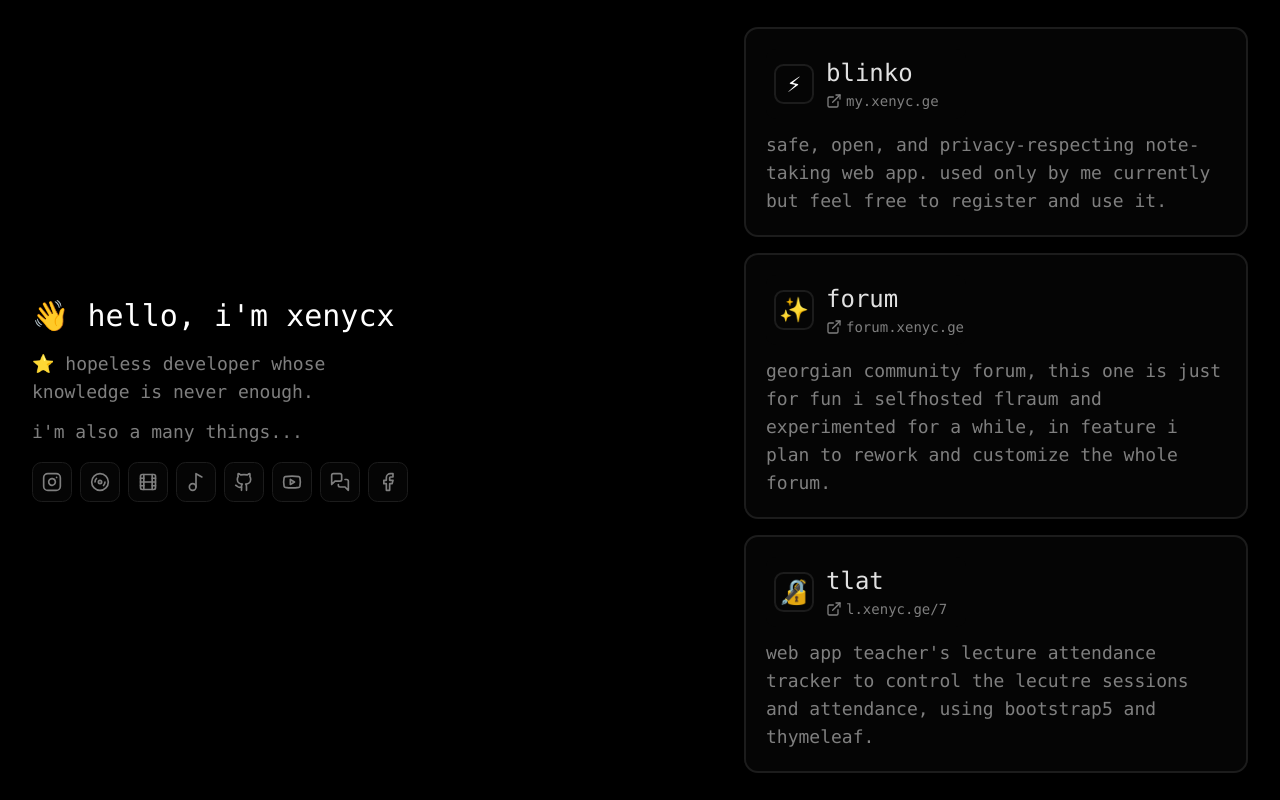
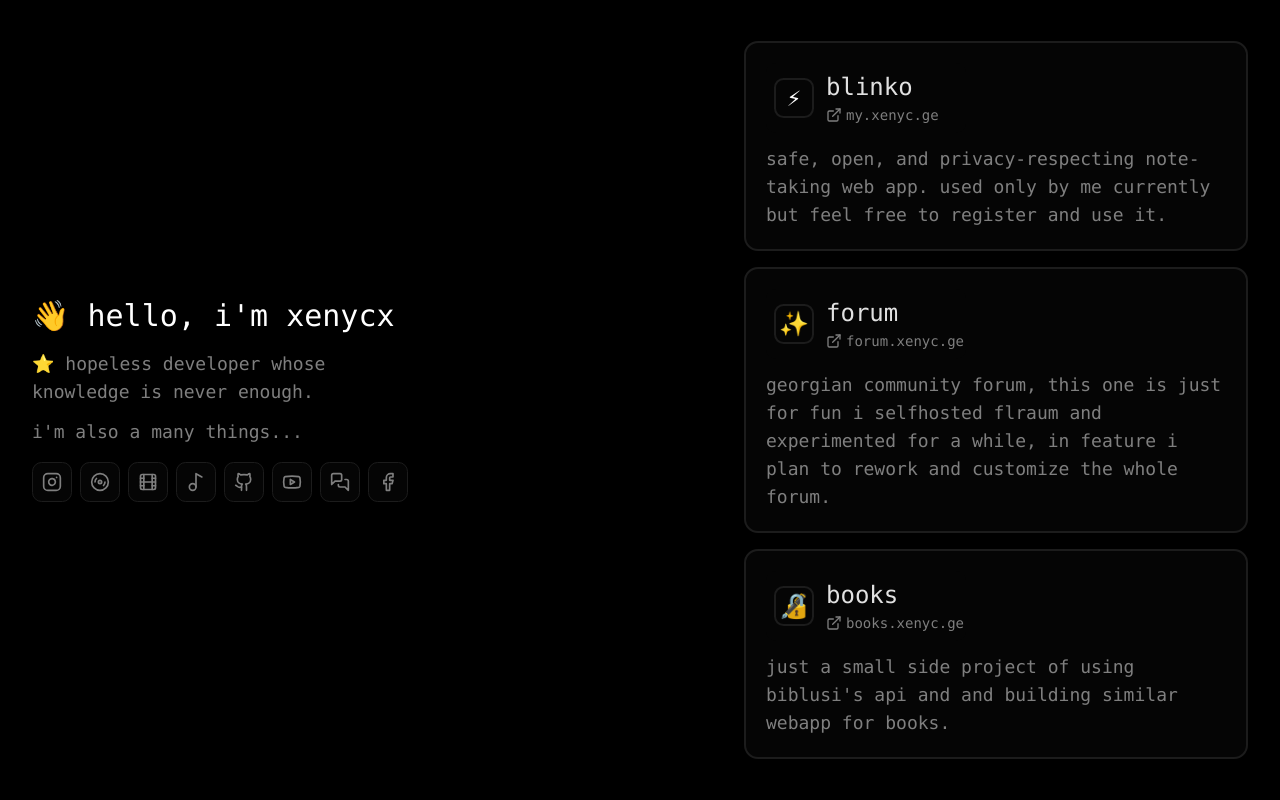
Before and after one commit to xenycx/portfolio, a Next.js app: page / in a window 1280 px wide. Built offline with nearby package versions, Linux system fonts and the light colour scheme.

Commit message:
Update page.tsx
egrea

```diff
--- a/app/page.tsx
+++ b/app/page.tsx
@@ -59,9 +59,9 @@ export default function Page() {
             />
             <ProjectCard
               icon="🔏"
-              title="tlat"
-              url="l.xenyc.ge/7"
-              description="web app teacher's lecture attendance tracker to control the lecutre sessions and attendance, using bootstrap5 and thymeleaf."
+              title="books"
+              url="books.xenyc.ge"
+              description="just a small side project of using biblusi's api and and building similar webapp for books."
             />
 
           </div>
```
